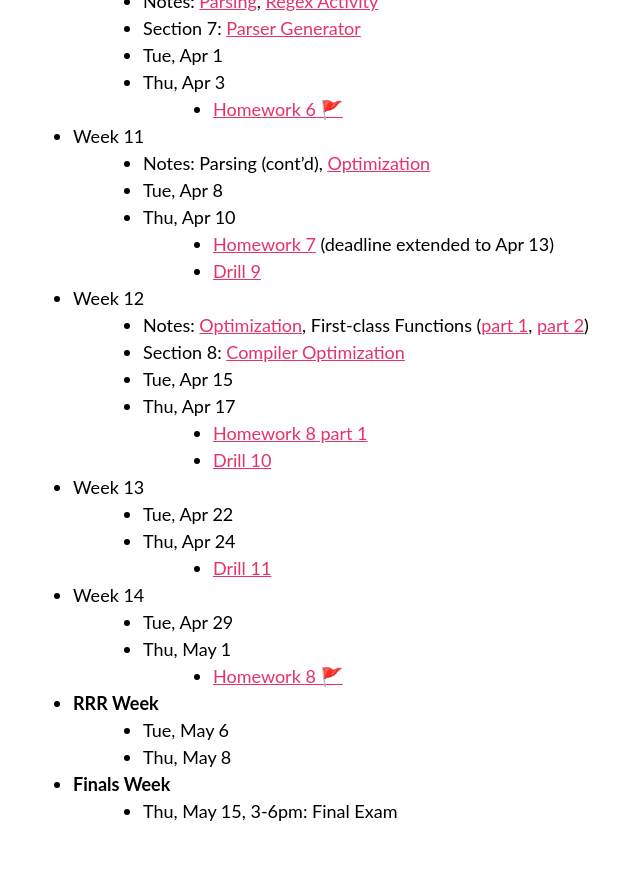
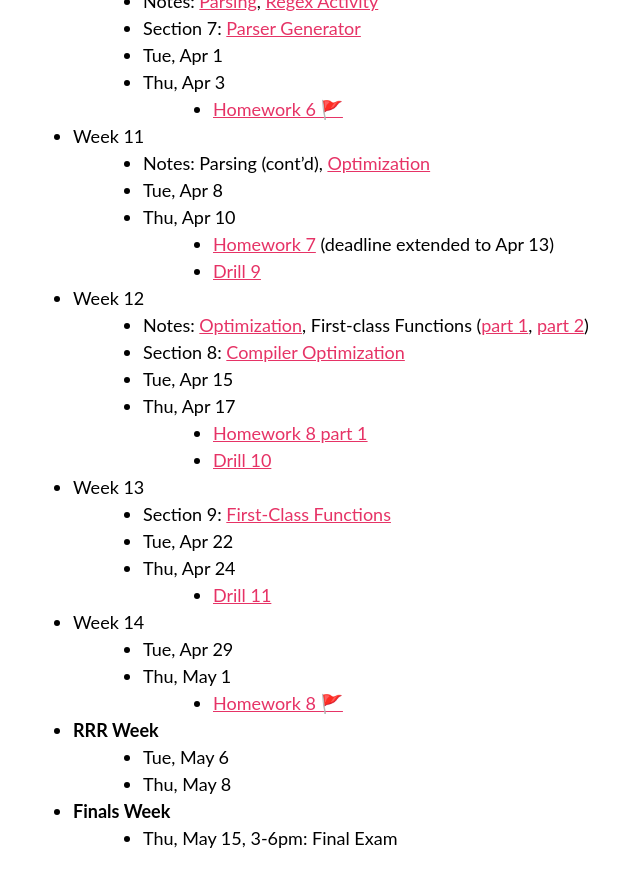
Before and after one commit to berkeley-cs164-sp25/berkeley-cs164-sp25.github.io, a Jekyll site: the page built from schedule.md, in a window 1280 px wide and 900 px high, scrolled down 2111 px. Shown: the top 887 px of the window, without its empty margins (237-877 px from the left). Built offline with Jekyll 4.4.1, drawn with Linux system fonts in a browser that asks for light colours; our own code applies the rules of GitHub Pages for plain Markdown files.

Commit message:
adding section 9

```diff
--- a/schedule.md
+++ b/schedule.md
@@ -109,6 +109,7 @@ Assignments (Drills and Homeworks) are **due at 9pm on the day listed**.
 		- [Drill 10](https://bcourses.berkeley.edu/courses/1542169/quizzes/2499102)
 - Week 13
 	<!-- - gc -->
+	- Section 9: [First-Class Functions](https://docs.google.com/document/d/1CUzrySyiw06fWg7wYlZ3lwxLEykQa_uIDPN2u9H6viU/edit?usp=sharing)
 	- Tue, Apr 22
 	- Thu, Apr 24
 		- [Drill 11](https://bcourses.berkeley.edu/courses/1542169/quizzes/2499341)
```
